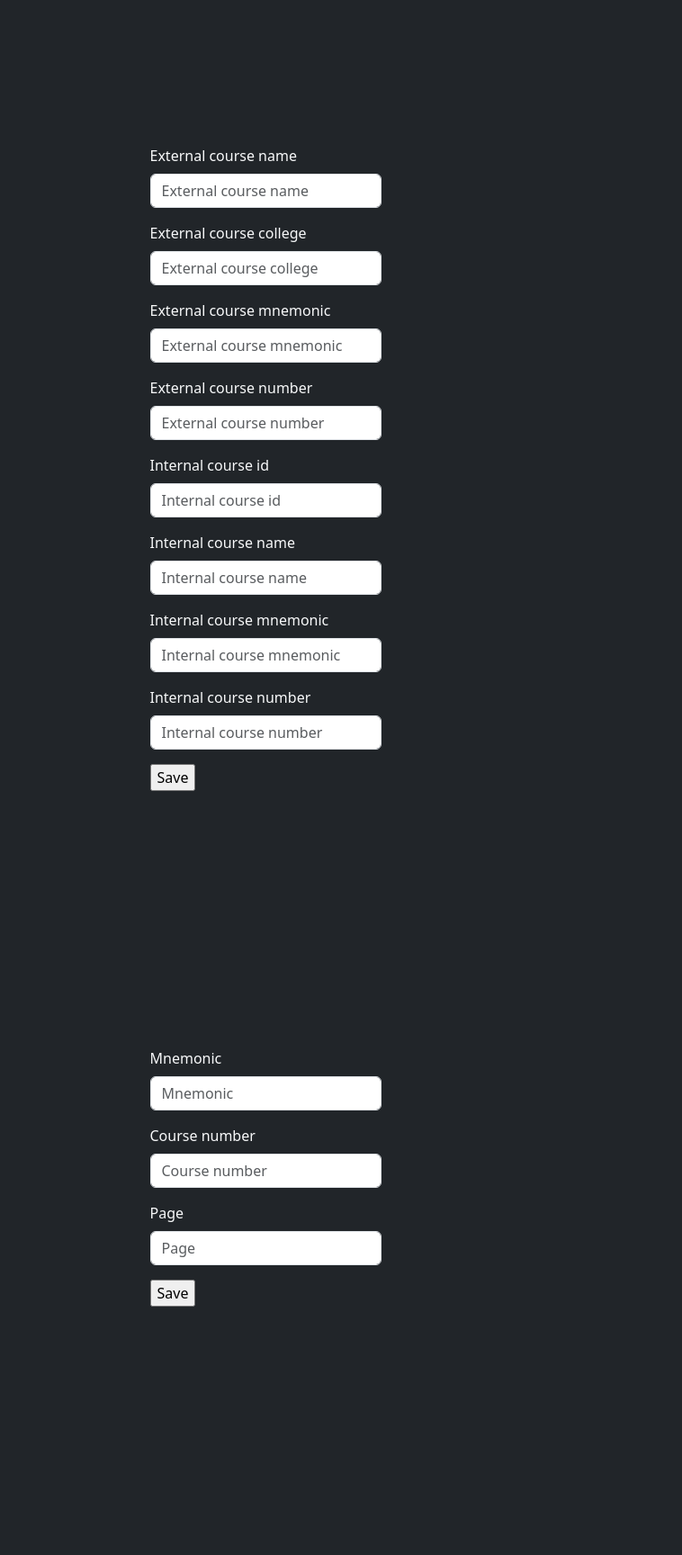
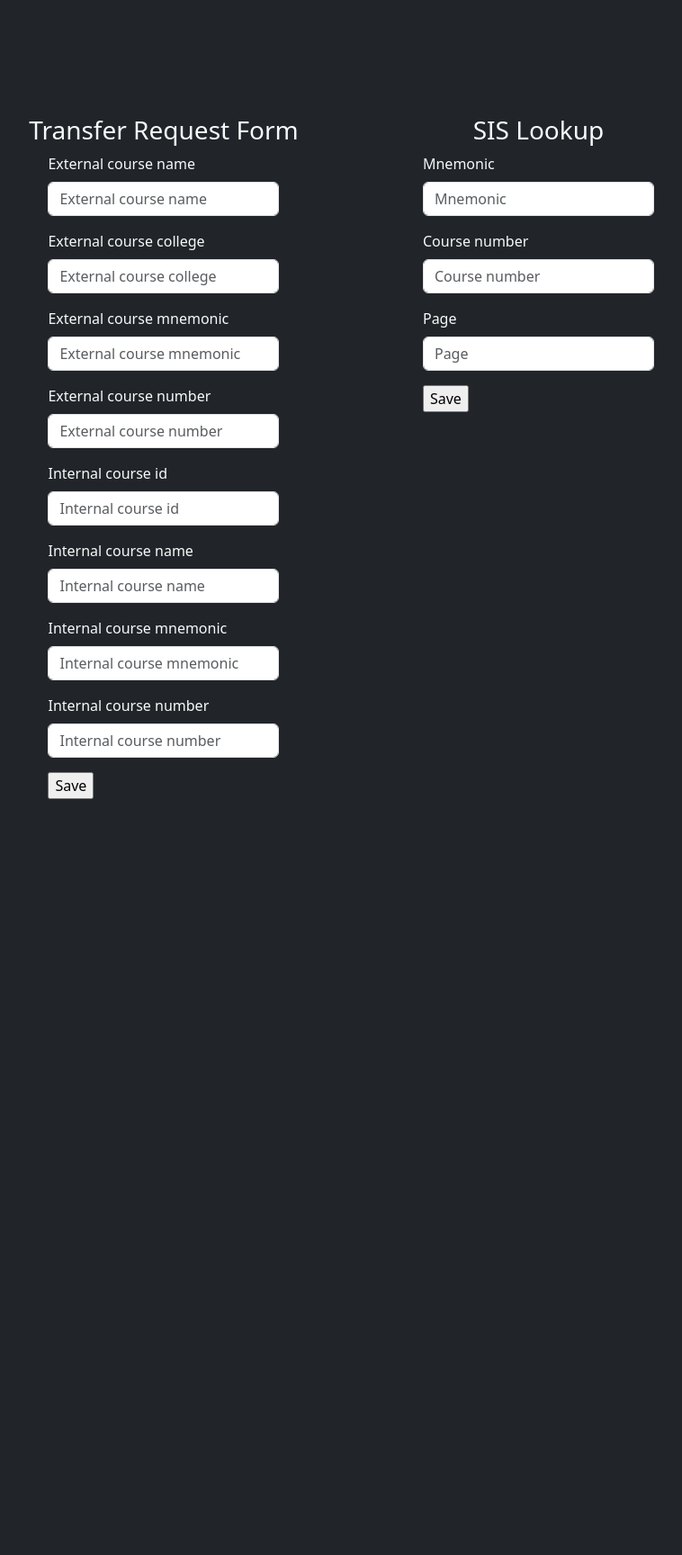
Before and after one commit to scottrmattix/transfer-guide, a Django app: page /request/ in a window 1280 px wide. Shown: the whole page at 90% size, without its empty margins (345-1103 px from the left). After the commit the page ends 888 px from the top, so only its background shows below. Run offline with Django 4.2, Linux system fonts and the light colour scheme; parts of the project's set-up code (start-up, migrations or seed data) failed here and were passed over; some libraries are stand-ins or nearby versions.

Commit message:
UI looks decent for sprint

```diff
--- a/templates/request.html
+++ b/templates/request.html
@@ -46,14 +46,22 @@
 		</nav>
 		{% endif %}
 
-		<div class="min-vh-100 d-flex flex-column align-items-center justify-content-center text-light">
+		<div class="min-vh-100 w-75 d-flex flex-row align-items-baseline justify-content-between">
+			<div></div><div></div><div></div><div></div> <!-- Spacer -->
+			<div class="d-flex flex-column align-items-center justify-content-center text-light mx-5">
+				<h3>
+					Transfer Request Form
+				</h3>
 				<form action="{% url 'request' %}" method="post" class="form">
 					{% csrf_token %}
 					{% bootstrap_form transfer_form %}
 					<input type="submit" value="Save", name="transfer">
 				</form>
 			</div>
-		<div class="min-vh-100 d-flex flex-column align-items-center justify-content-center text-light">
+			<div class="d-flex flex-column align-items-center justify-content-center text-light mx-5">
+				<h3>
+					SIS Lookup
+				</h3>
 				<form action="{% url 'request' %}" method="get" class="form">
 					{% csrf_token %}
 					{% bootstrap_form sis_form %}
@@ -69,5 +77,6 @@
 				<br>
 				{% endfor %}
 			</div>
+		</div>
 	</body>
 </html>
```
Lines whose indentation alone changed are shown as unchanged.
